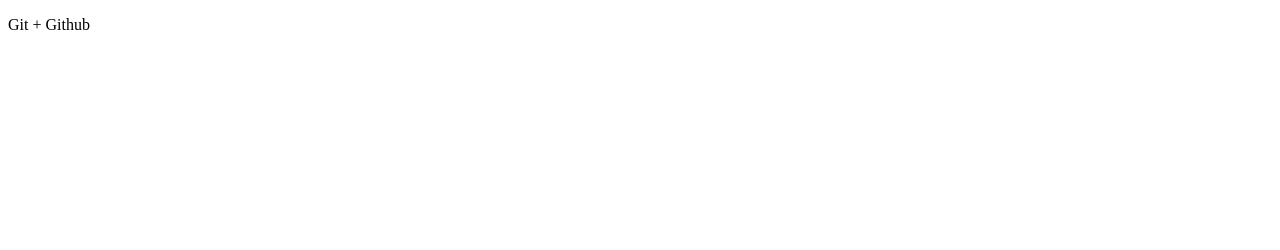
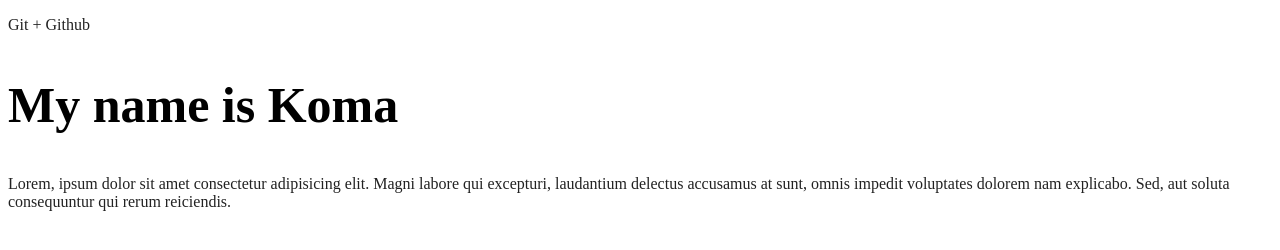
Before and after one commit to kamilMaksudov/gitTEST, a website: page index.html in a window 1280 px wide. Drawn offline with Linux system fonts and the light colour scheme.

Commit message:
Heading Secondary and Paragraph added

```diff
--- a/css/main.css
+++ b/css/main.css
@@ -3,3 +3,11 @@
     color: white;
 
 }
+
+h2{
+    font-size: 50px;
+}
+
+p{
+    color: #222222;
+}
--- a/index.html
+++ b/index.html
@@ -8,5 +8,7 @@
 </head>
 <body>
     <p>Git + Github</p>
+    <h2>My name is Koma</h2>
+    <p>Lorem, ipsum dolor sit amet consectetur adipisicing elit. Magni labore qui excepturi, laudantium delectus accusamus at sunt, omnis impedit voluptates dolorem nam explicabo. Sed, aut soluta consequuntur qui rerum reiciendis.</p>
 </body>
 </html>
```
